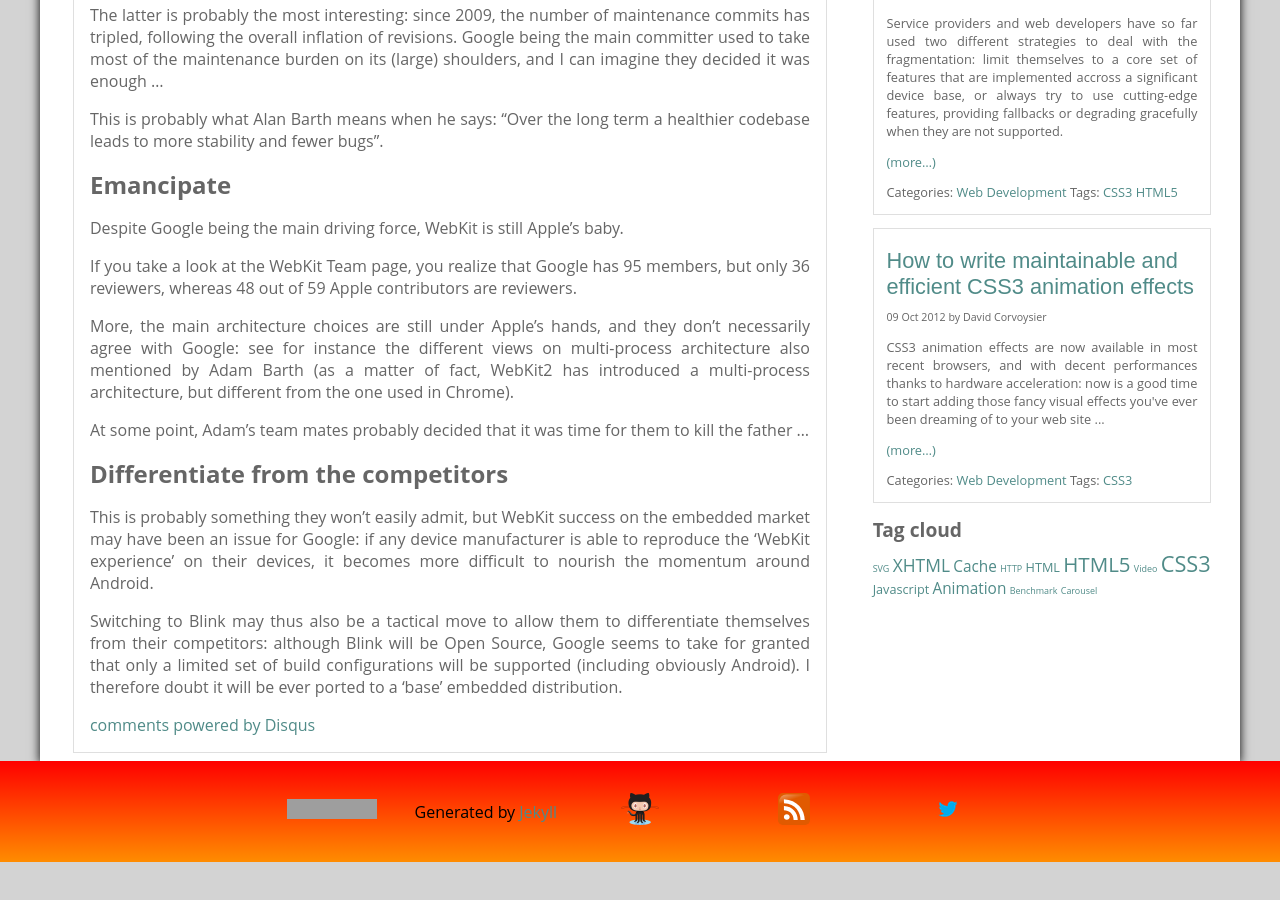
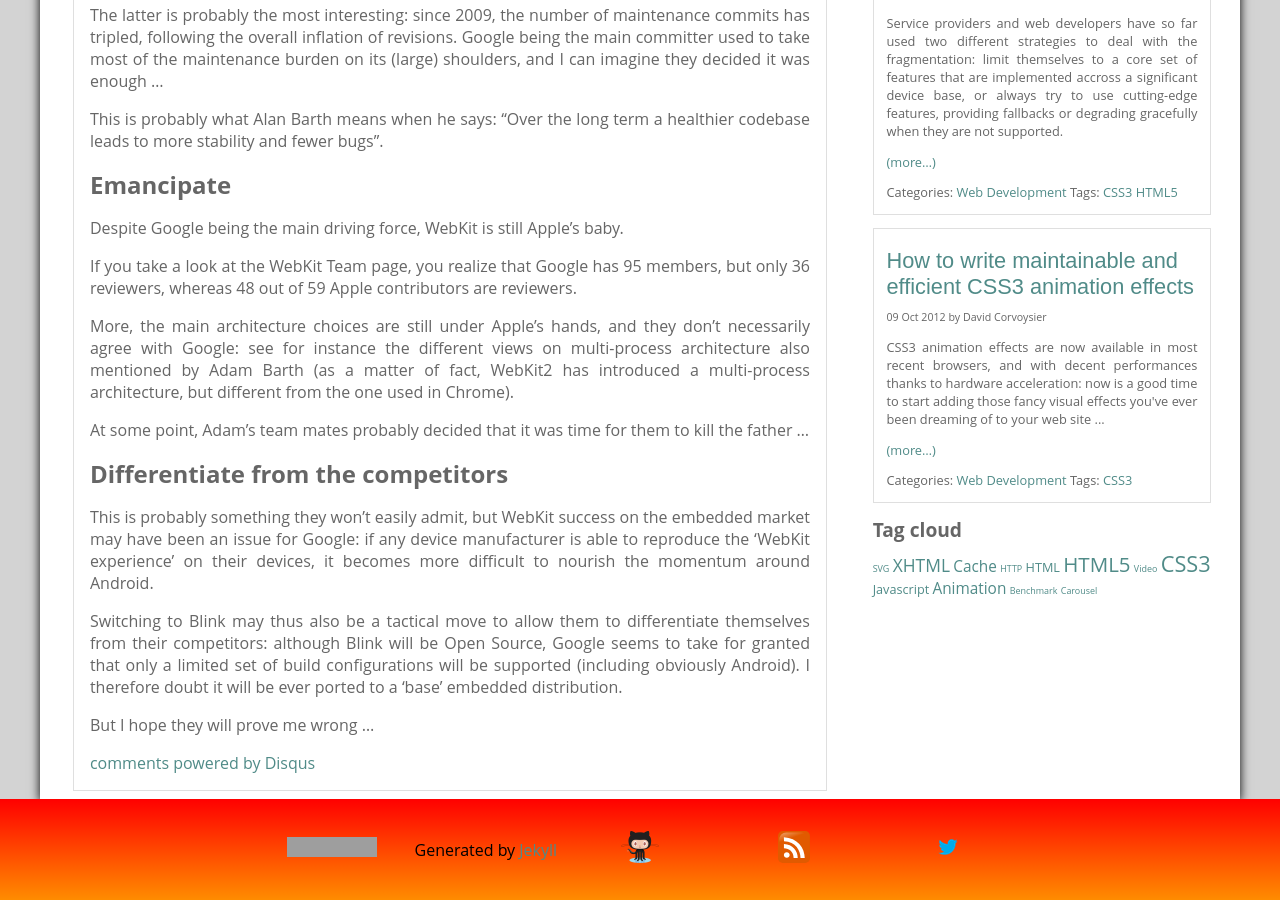
Before and after one commit to mgcrea/benchmark-kaizoumark, a Jekyll site: the page built from _posts/2013-04-03-why-google-dropped-webkit.md, in a window 1280 px wide and 900 px high, scrolled down 1149 px. Built offline with Jekyll 4.4.1, drawn with Linux system fonts in a browser that asks for light colours; comment, search, counter and statistics services are not loaded; before the commit the page ends 2011 px from its top, so only the background shows below that; grey boxes are pictures that could not be loaded.

Commit message:
Conclusion

```diff
--- a/_posts/2013-04-03-why-google-dropped-webkit.md
+++ b/_posts/2013-04-03-why-google-dropped-webkit.md
@@ -63,3 +63,5 @@ At some point, Adam's team mates probably decided that it was time for them to k
 This is probably something they won't easily admit, but WebKit success on the embedded market may have been an issue for Google: if any device manufacturer is able to reproduce the 'WebKit experience' on their devices, it becomes more difficult to nourish the momentum around Android.
 
 Switching to Blink may thus also be a tactical move to allow them to differentiate themselves from their competitors: although Blink will be Open Source, Google seems to take for granted that only a limited set of build configurations will be supported (including obviously Android). I therefore doubt it will be ever ported to a 'base' embedded distribution.
+
+But I hope they will prove me wrong …
```
